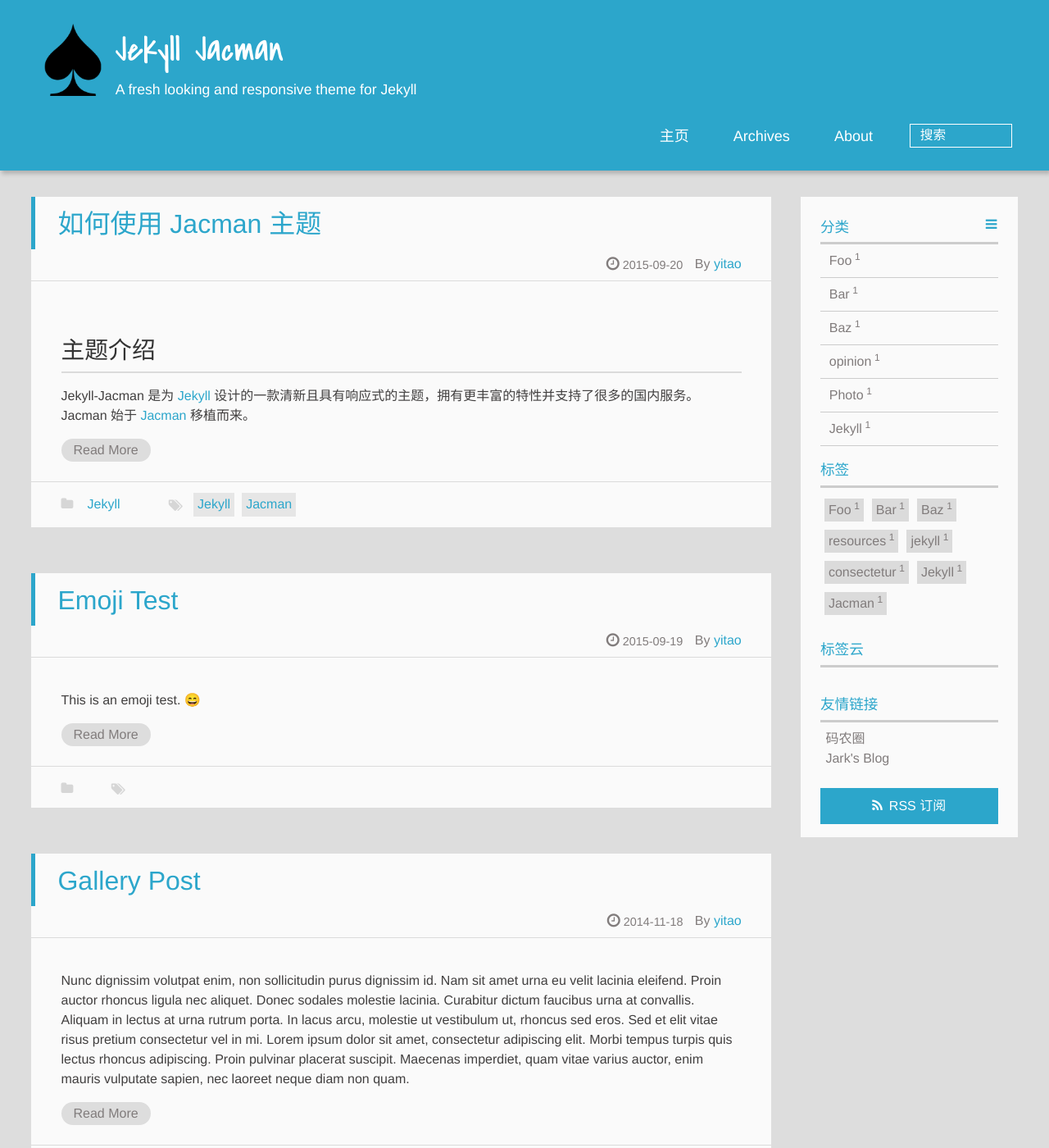
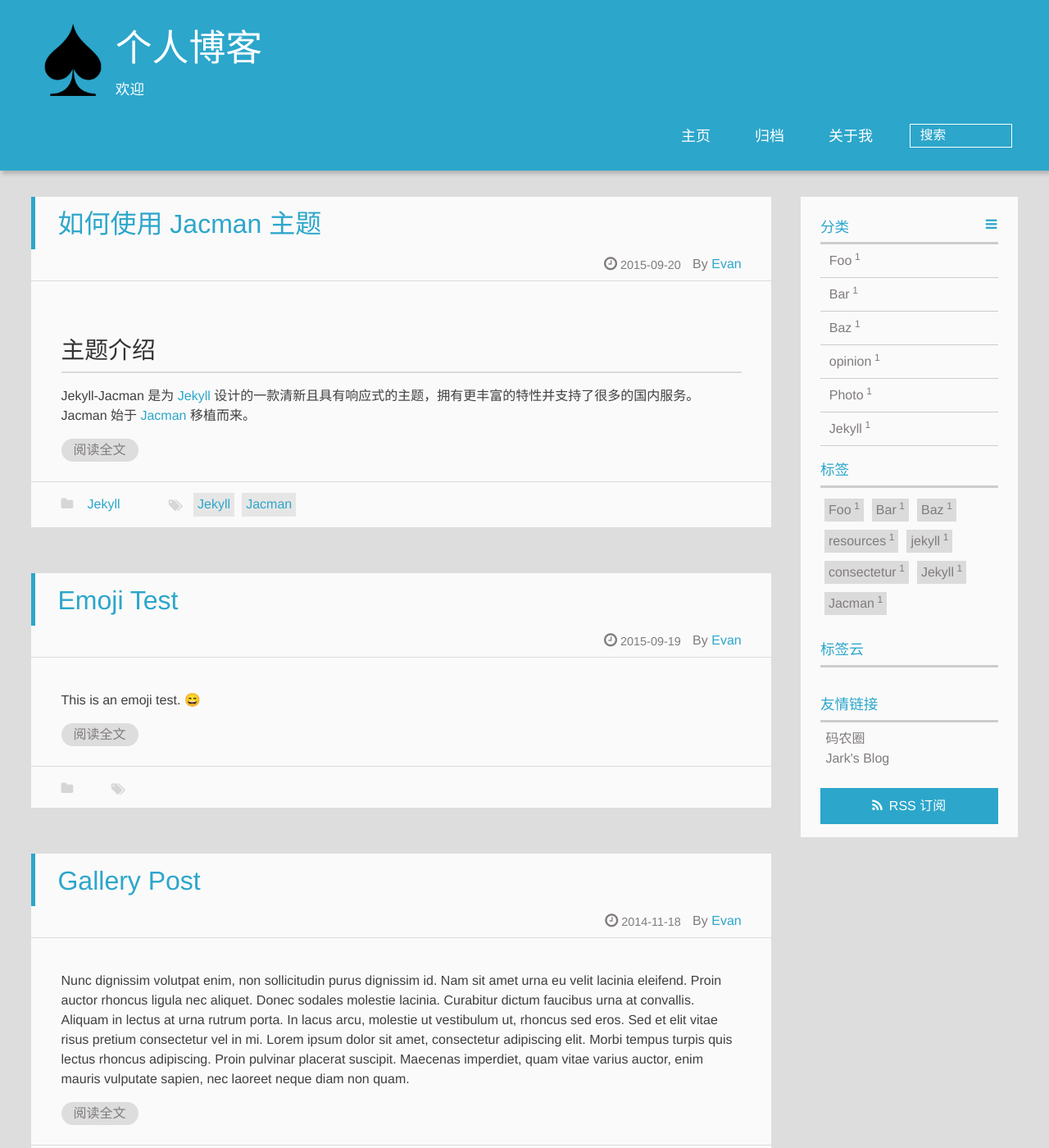
Before and after one commit to bnuephjx/bnuephjx.github.io, a Jekyll site: the page built from index.html, in a window 1280 px wide and 1400 px high. Shown: the whole window at 82% size. Built offline with Jekyll 4.4.1, drawn with Linux system fonts in a browser that asks for light colours; emoji names are drawn with the system emoji font; formulas are drawn with MathJax 3; the list of posts is cut into pages by our own code; some of the changed text lies outside the part shown.

Commit message:
修改配置项

```diff
--- a/_config.yml
+++ b/_config.yml
@@ -1,7 +1,7 @@
-#### Exclude
+#### Exclude 不包括
 exclude: [".rvmrc", ".rbenv-version", "README.md", "Rakefile", "changelog.md"]
 
-#### Code Highlighter
+#### Code Highlighter 高亮代码
 highlighter: rouge
 
 #### Permalink
@@ -13,7 +13,7 @@ markdown: kramdown
 kramdown:
     input: GFM
 
-#### Default Attributes
+#### Default Attributes 默认属性
 defaults:
   -
     scope:
@@ -22,23 +22,23 @@ defaults:
     values:
       layout: "post"
 
-#### Pagination
+#### Pagination 分页数量
 paginate: 5
 
-#### Site
-title : Jekyll Jacman
-tagline: A fresh looking and responsive theme for Jekyll
+#### Site 头部信息设置，assets是静态资源路径，例如css
+title : '个人博客'
+tagline: '欢迎'
 assets: /assets
 baseurl:
 
-#### Language
+#### Language 语言
 language: zh-CN    ## blog site languages: en, zh-CN, zh-TW
 
-#### Menu
+#### Menu 菜单
 menu:
   '主页': /
-  Archives: /archives
-  About: /about
+  '归档': /archives
+  '关于我': /about
 ## you can create `tags` and `categories` folders (I had created them already).
 ## And create a `index.md` file in each of them.
 ## set `front-matter`as
@@ -46,7 +46,7 @@ menu:
 ## title: tags (or categories)
 ## ---
 
-#### Widgets
+#### Widgets 控件
 widgets:
 - category
 - tag
@@ -61,27 +61,27 @@ widgets:
 #### RSS
 rss: /atom.xml ## RSS address.
 
-#### Image
+#### Image 图片
 imglogo:
-  enable: true             ## display image logo true/false.
-  src: img/logo.png        ## `.svg` and `.png` are recommended,please put image into the theme folder `/jacman/source/img`.
-favicon: img/favicon.ico   ## size:32px*32px,`.ico` is recommended,please put image into the theme folder `/jacman/source/img`.
-apple_icon: img/jacman.jpg ## size:114px*114px,please put image into the theme folder `/jacman/source/img`.
-author_img: img/author.jpg ## size:220px*220px.display author avatar picture.if don't want to display,please don't set this.
-banner_img: #img/banner.jpg ## size:1920px*200px+. Banner Picture
+  enable: true             ## 是否显示网站 logo   display image logo true/false.
+  src: img/logo.png        ## 选择图片   `.svg` and `.png` are recommended,please put image into the theme folder `/jacman/source/img`.
+favicon: img/favicon.ico   ## 网址图标   size:32px*32px,`.ico` is recommended,please put image into the theme folder `/jacman/source/img`.
+apple_icon: img/jacman.jpg ## 苹果设备上的图标  size:114px*114px,please put image into the theme folder `/jacman/source/img`.
+author_img: img/author.jpg ## 作者图片   size:220px*220px.display author avatar picture.if don't want to display,please don't set this.
+banner_img: #img/banner.jpg ## banner图片  size:1920px*200px+. Banner Picture
 
-#### index post is expanding or not
+#### index post is expanding or not 首页设置
 index:
-  expand: true           ## default is unexpanding,so you can only see the short description of each post.
-  excerpt_link: Read More
+  expand: true           ## 是否开启阅读全文 default is unexpanding,so you can only see the short description of each post.
+  excerpt_link: '阅读全文' ## 自定义名字
 
-close_aside: false  #close sidebar in post page if true
+close_aside: false  ##是否在文章页面自动关闭侧边栏 close sidebar in post page if true
 mathjax: true      #enable mathjax if true
-share_button: true #enable share buttons if true
+share_button: true #是否设置分享按钮 enable share buttons if true
 
-#### Author information
+#### Author information 作者个人信息
 author:
-  name: yitao      ## e.g. wuchong Author name
+  name: 'Evan'      ## e.g. wuchong Author name
   intro_line1:  "Hello ,I'm Larry Page in Google."    ## your introduction on the bottom of the page
   intro_line2:  "This is my blog,believe it or not."  ## the 2nd line
   weibo:      ## e.g. wuchong1014 or 2176287895 for http://weibo.com/2176287895
@@ -98,29 +98,29 @@ author:
   stackoverflow:  ## e.g. 3222790 for http://stackoverflow.com/users/3222790/jark
 ## if you set them, the corresponding  share button will show on the footer
 
-#### Toc
+#### Toc 目录
 toc:
-  article: true   ## show contents in article.
-  aside: true     ## show contents in aside.
+  article: true   ## 是否在文章中显示目录 show contents in article.
+  aside: true     ## 是否在侧边栏显示目录 show contents in aside.
 ## you can set both of the value to true of neither of them.
 ## if you don't want display contents in a specified post,you can modify `front-matter` and add `toc: false`.
 
-#### Links
+#### Links 友情链接
 links:
   码农圈: https://coderq.com
   Jark's Blog: http://wuchong.me
 
-#### Comment
+#### Comment 评论
 duoshuo_shortname:    ## e.g. wuchong   your duoshuo short name.
 disqus_shortname:     ## e.g. wuchong   your disqus short name.
 
-#### Share button
+#### Share button 分享按钮
 jiathis:
-  enable: false ## if you use jiathis as your share tool,the built-in share tool won't be display.
+  enable: false ## 默认使用主题内建分享 if you use jiathis as your share tool,the built-in share tool won't be display.
   id:    ## e.g. 1889330 your jiathis ID.
   tsina: ## e.g. 2176287895 Your weibo id,It will be used in share button.
 
-#### Analytics
+#### Analytics 网站统计
 google_analytics:
   enable: false
   id:        ## e.g. UA-46321946-2 your google analytics ID.
@@ -136,9 +136,9 @@ cnzz_tongji:
 
 #### Miscellaneous
 fancybox: true        ## if you use gallery post or want use fancybox please set the value to true.
-totop: true           ## if you want to scroll to top in every post set the value to true
+totop: true           ## 回到顶部 if you want to scroll to top in every post set the value to true
 
-#### Custom Search
+#### Custom Search 自定义搜索
 google_cse:
   enable: false
   cx: 018294693190868310296:abnhpuysycw  ## e.g. 018294693190868310296:abnhpuysycw your Custom Search ID.
```
